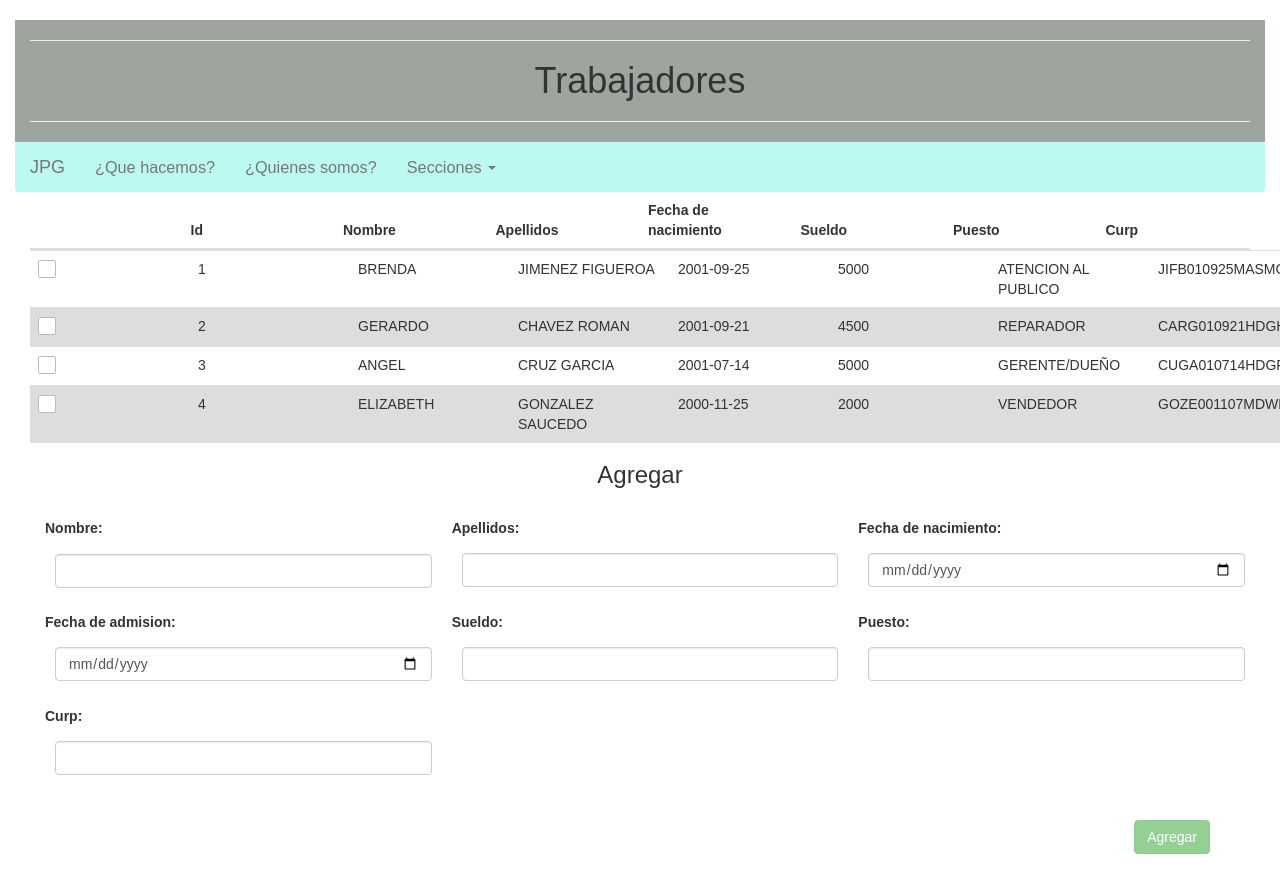
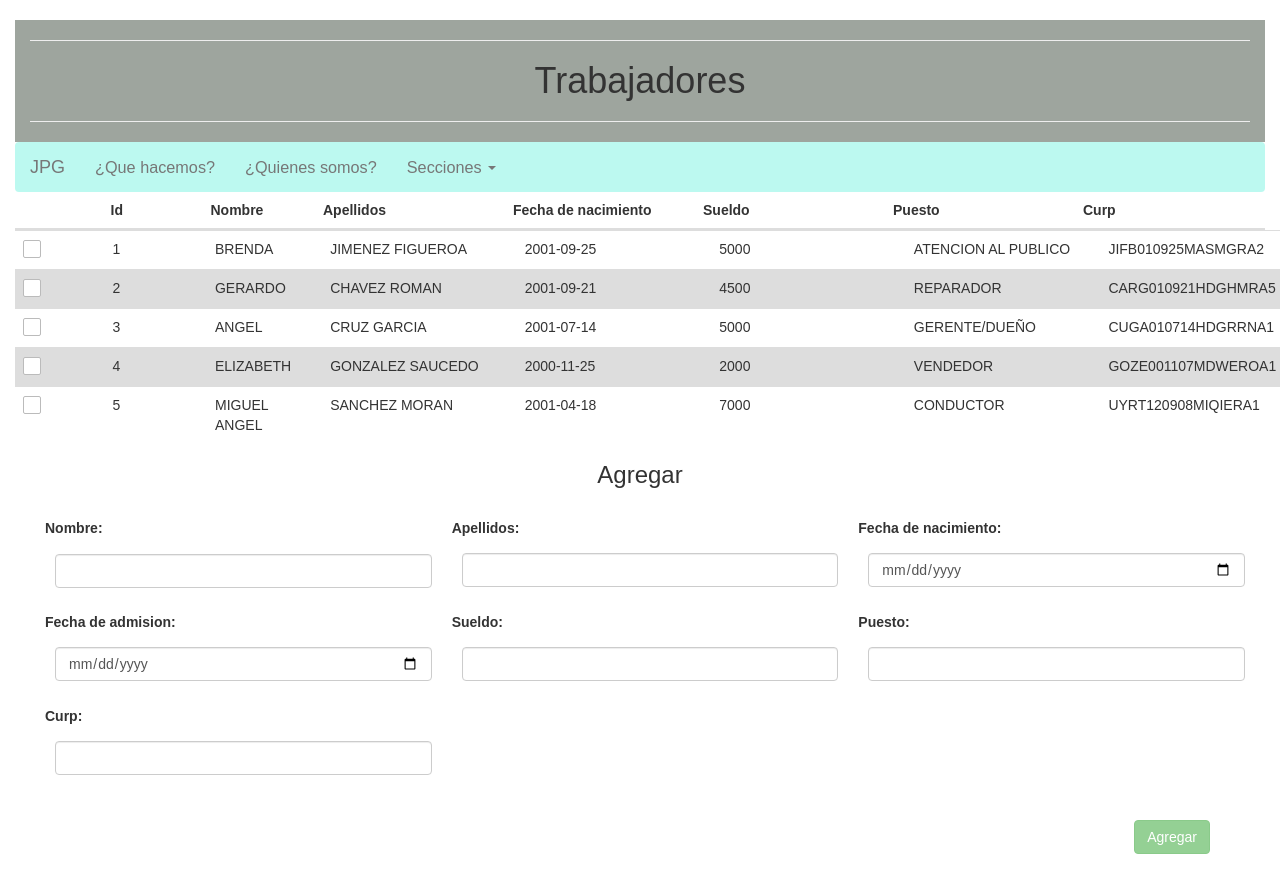
Before and after one commit to AngelCruz2001/Celulares, a React (Create React App) app: page / in a window 1280 px wide. Shown: the top 892 px of the page. Built offline with nearby package versions, Linux system fonts and the light colour scheme; a web font is replaced by a local one.

Commit message:
Curp Repetida Cancelada+

```diff
--- a/src/Components/Trabajadores/Trabajadores.css
+++ b/src/Components/Trabajadores/Trabajadores.css
@@ -50,12 +50,25 @@ tr {
       text-align: left;
       padding: 8px;
     }
-
+    td{
+      word-wrap: break-word;
+    }
     tr:nth-child(even) {
       background-color: #dddddd;
 
      }
-
+     .TDNombre{
+       width: 9%;
+     }
+     .TDID{
+      width: 8%;
+     }
+     .TDCheck{
+      width: 7%;
+     }
+    .CurpTd{
+      width: -moz-min-content;
+    }
    .ckbox {
     position: relative;
     }
--- a/src/Components/Trabajadores/Trabajadores.js
+++ b/src/Components/Trabajadores/Trabajadores.js
@@ -81,7 +81,8 @@ class Trabajadores extends Component {
             FechaAdmision: "",
             Sueldo: "",
             Puesto: ""
-            }
+            },
+            Verificar:0
 
 
      }
@@ -265,6 +266,7 @@ if (IdCheck===Extension){
         e.value = e.value.toUpperCase();
     }
 
+
      Change = (event) =>{
 
         var ids =this.state.ID+1;
@@ -302,13 +304,26 @@ if (IdCheck===Extension){
             }else{this.setState({Desactivado:true})}
         }else{this.setState({Desactivado:true})}
 
+
+
     }
 
 
 
     createForm = () =>{
         console.log("Agrego");
-
+        var T=this.state.T;
+        var Verificar=this.state.Verificar;
+        var Extension=T.length;
+        for (var i = 0; i < Extension; i++) {
+            if (T[i].Curp === this.state.row.Curp) {
+                 Verificar=1;
+              break;
+            }else{
+                console.log("Curp no repetida: ",T[i].Curp)
+            }
+          }
+          if (Verificar===0){
             var ids =this.state.ID+1;
             this.setState({ID2:ids})
         var row = {
@@ -321,15 +336,21 @@ if (IdCheck===Extension){
             Sueldo: this.state.row.Sueldo,
             Puesto: this.state.row.Puesto
         }
-
+          if(this.state.Verificar===0){
           var X=this.state.T.concat([row])
-
+          }else{
+              console.log("Existente")
+          }
            TInicial=X;
            this.Refresh();
 
            this.setState({CambiarAgregar:1,ID:ids});
-       console.log('Lenght: ');
+
            this.Normalidad();
+          }else {
+              console.log("Curp Repetida")
+          }
+
         }
 
 
@@ -431,16 +452,16 @@ console.log(this.state.T.ID)
 
                         <div className="Cuerpo">
 
-                                <div className="TablaToda container-fluid">
+                                <div className="TablaToda ">
 
 
 
                             <table className="table table-fixed" id="DatosT">
                                     <thead>
                                         <tr>
-                                        <th></th>
-                                        <th>Id</th>
-                                        <th>Nombre</th>
+                                        <th className="TDCheck"></th>
+                                        <th className="TDID">Id</th>
+                                        <th className="TDNombre">Nombre</th>
                                         <th>Apellidos</th>
                                         <th>Fecha de nacimiento</th>
                                         <th>Sueldo</th>
@@ -459,7 +480,7 @@ console.log(this.state.T.ID)
                                         return  (
 
                                         <tr key={i} >
-                                            <td>
+                                            <td className="TDCheck">
                                             {/* <label className="btn btn-success active">
                                             <input type="radio" name="options"  autocomplete="off"/>
                                             <span className="glyphicon glyphicon-ok"></span>
@@ -474,8 +495,8 @@ console.log(this.state.T.ID)
                                                     </div>
 
                                             </td>
-                                            <td>{t.ID}</td>
-                                            <td>{t.Nombre}</td>
+                                            <td className="TDID">{t.ID}</td>
+                                            <td className="TDNombre">{t.Nombre}</td>
                                             <td>{t.Apellidos}</td>
                                             <td>{t.FechaNacimiento}</td>
                                             <td>{t.Sueldo}</td>
```
Lines whose indentation alone changed are shown as unchanged.
